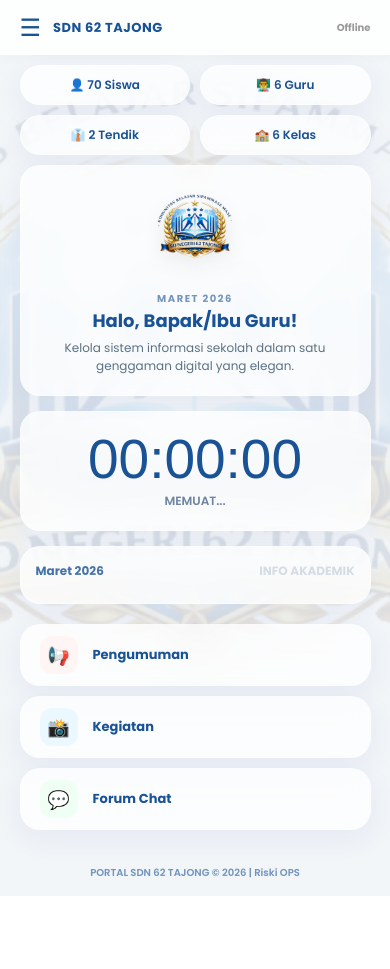
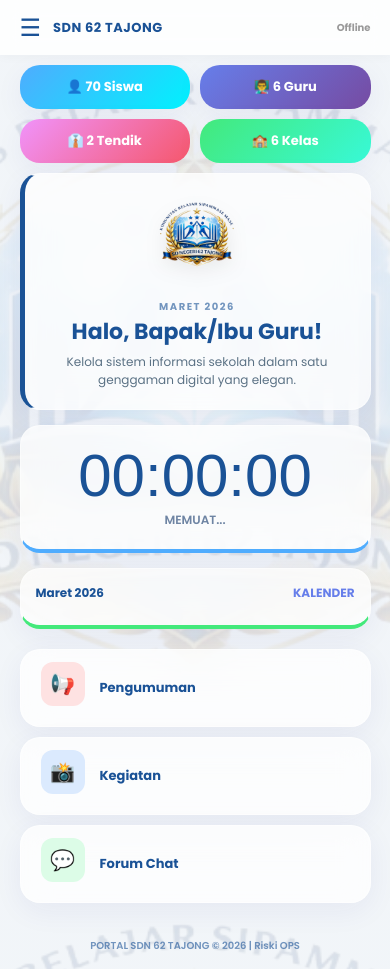
Before and after one commit to Sunbio-bio/sdn62online, a website: page index.html in a window 390 px wide. Before the commit the page ends 896 px from the top, so only its background shows below. Drawn offline with Linux system fonts and the light colour scheme; a script that the page names is missing; a web font is replaced by a local one.

Commit message:
Update index.html

```diff
--- a/index.html
+++ b/index.html
@@ -44,41 +44,47 @@
         }
         .menu-toggle { font-size: 24px; cursor: pointer; color: #1a5296; }
 
-        /* --- STATS BAR --- */
+        /* --- STATS BAR DENGAN WARNA WARNI ELEGAN --- */
         .stats-grid { display: grid; grid-template-columns: repeat(4, 1fr); gap: 10px; padding: 15px 5% 5px; }
-        .stat-item { padding: 10px; display: flex; align-items: center; justify-content: center; gap: 8px; font-weight: 600; font-size: 12px; }
+        .stat-item { padding: 12px; display: flex; align-items: center; justify-content: center; gap: 8px; font-weight: 700; font-size: 13px; color: #fff; border: none; }
+
+        /* Warna spesifik tiap kolom stats */
+        .stat-siswa { background: linear-gradient(135deg, #4facfe 0%, #00f2fe 100%); } /* Biru Muda */
+        .stat-guru { background: linear-gradient(135deg, #667eea 0%, #764ba2 100%); }  /* Ungu Blue */
+        .stat-tendik { background: linear-gradient(135deg, #f093fb 0%, #f5576c 100%); } /* Pink/Red */
+        .stat-kelas { background: linear-gradient(135deg, #43e97b 0%, #38f9d7 100%); }  /* Hijau */
 
         /* --- HERO & DASHBOARD --- */
         .container { padding: 0 5% 20px; }
-        .hero-banner { display: flex; justify-content: space-between; align-items: center; padding: 25px 35px; margin-bottom: 15px; }
+        .hero-banner { display: flex; justify-content: space-between; align-items: center; padding: 25px 35px; margin-bottom: 15px; border-left: 5px solid #1a5296; }
         .hero-content h1 { font-size: 22px; font-weight: 700; color: #1a5296; margin-bottom: 5px; }
         .hero-content p { font-size: 12px; color: #5a7184; max-width: 380px; line-height: 1.5; }
         .logo-container { width: 110px; height: 110px; display: flex; align-items: center; justify-content: center; }
         .dashboard-logo { width: 100%; height: auto; object-fit: contain; filter: drop-shadow(0 5px 10px rgba(0,0,0,0.1)); }
 
-        /* --- WIDGETS (CLOCK & CALENDAR) --- */
+        /* --- WIDGETS (WARNA KHUSUS) --- */
         .dashboard-grid { display: grid; grid-template-columns: 1fr 1.5fr; gap: 15px; margin-bottom: 20px; }
-        .clock-box { padding: 20px; text-align: center; }
+        .clock-box { padding: 20px; text-align: center; border-bottom: 4px solid #4facfe; }
         .time-now { font-family: 'Digital-7 Mono', sans-serif; font-size: 60px; color: #1a5296; line-height: 1; }
         .date-now { font-size: 12px; font-weight: 600; color: #6e84a3; margin-top: 5px; }
 
-        .calendar-box { padding: 15px; }
-        .cal-head { display: flex; justify-content: space-between; margin-bottom: 8px; font-weight: 700; font-size: 12px; opacity: 0.8; }
+        .calendar-box { padding: 15px; border-bottom: 4px solid #43e97b; }
+        .cal-head { display: flex; justify-content: space-between; margin-bottom: 8px; font-weight: 700; font-size: 12px; color: #1a5296; }
         .cal-days { display: grid; grid-template-columns: repeat(7, 1fr); gap: 3px; text-align: center; font-size: 10px; }
         .date-num { padding: 5px; border-radius: 8px; }
-        .date-num.today { background: #1a5296; color: white; font-weight: 700; }
+        .date-num.today { background: #1a5296; color: white; font-weight: 700; box-shadow: 0 4px 10px rgba(26, 82, 150, 0.3); }
 
-        /* --- ACTION BUTTONS (COMPACT) --- */
+        /* --- ACTION BUTTONS (MODERN COLOR) --- */
         .action-row { display: grid; grid-template-columns: repeat(3, 1fr); gap: 15px; }
-        .action-card { padding: 15px; display: flex; flex-direction: column; align-items: center; text-align: center; cursor: pointer; transition: 0.3s ease; border: none; }
-        .action-card:hover { transform: translateY(-3px); background: #fff; }
+        .action-card { padding: 15px; display: flex; flex-direction: column; align-items: center; text-align: center; cursor: pointer; transition: 0.3s ease; border: 1px solid rgba(255,255,255,0.5); }
+        .action-card:hover { transform: translateY(-3px); background: #fff; box-shadow: 0 10px 20px rgba(0,0,0,0.05); }
         .action-icon { width: 44px; height: 44px; border-radius: 12px; display: flex; align-items: center; justify-content: center; font-size: 20px; margin-bottom: 8px; }
 
-        .bg-red { background: #fff5f5; color: #e53e3e; }
-        .bg-blue { background: #ebf8ff; color: #3182ce; }
-        .bg-green { background: #f0fff4; color: #38a169; }
+        .bg-red { background: #fee2e2; color: #ef4444; }
+        .bg-blue { background: #dbeafe; color: #3b82f6; }
+        .bg-green { background: #dcfce7; color: #22c55e; }
 
-        /* --- MODAL FORM (AESTETIC & ELEGAN) --- */
+        /* --- MODAL FORM --- */
         .modal { display: none; position: fixed; inset: 0; background: rgba(0,0,0,0.4); z-index: 4000; align-items: center; justify-content: center; backdrop-filter: blur(5px); padding: 20px; }
         .modal-content {
             background: #fff; padding: 25px; border-radius: 24px; width: 100%; max-width: 400px;
@@ -86,45 +92,32 @@
             animation: slideUp 0.3s ease-out;
         }
         @keyframes slideUp { from { opacity: 0; transform: translateY(20px); } to { opacity: 1; transform: translateY(0); } }
-
-        .close-btn { position: absolute; top: 15px; right: 20px; font-size: 22px; cursor: pointer; color: #ccc; transition: 0.2s; }
-        .close-btn:hover { color: #ff7675; }
-
+        .close-btn { position: absolute; top: 15px; right: 20px; font-size: 22px; cursor: pointer; color: #ccc; }
         .modal-content h2 { font-size: 18px; margin-bottom: 15px; font-weight: 700; color: #1a5296; text-align: center; }
-
         .input-group { margin-bottom: 12px; }
         .input-label { font-size: 11px; font-weight: 600; color: #a0aec0; margin-left: 5px; margin-bottom: 5px; display: block; }
-
         input[type="text"], textarea {
             width: 100%; padding: 12px 15px; border: 1.5px solid #edf2f7; border-radius: 12px;
             font-size: 13px; background: #f8fafc; transition: 0.3s; color: #4a5568;
         }
-        input:focus, textarea:focus { border-color: #1a5296; background: #fff; outline: none; box-shadow: 0 0 0 3px rgba(26, 82, 150, 0.1); }
-
-        input[type="file"] { font-size: 11px; color: #718096; margin-top: 5px; }
-
+        input:focus, textarea:focus { border-color: #1a5296; background: #fff; outline: none; }
         .btn-post {
             width: 100%; background: #1a5296; color: white; padding: 14px; border: none;
             border-radius: 12px; font-weight: 700; font-size: 13px; cursor: pointer;
-            margin-top: 10px; transition: 0.3s; box-shadow: 0 4px 12px rgba(26, 82, 150, 0.2);
+            margin-top: 10px; transition: 0.3s;
         }
-        .btn-post:hover { background: #003d82; transform: translateY(-1px); }
-        .btn-post:disabled { background: #cbd5e0; cursor: not-allowed; transform: none; box-shadow: none; }
 
         /* --- FOOTER --- */
         .footer { text-align: center; padding: 15px; font-size: 10px; opacity: 0.6; font-weight: 600; }
 
-        /* --- MOBILE RESPONSIVE FIX --- */
+        /* --- MOBILE RESPONSIVE --- */
         @media (max-width: 768px) {
             .stats-grid { grid-template-columns: repeat(2, 1fr); padding: 10px 5%; }
             .dashboard-grid { grid-template-columns: 1fr; }
             .action-row { grid-template-columns: 1fr; gap: 10px; }
             .action-card { flex-direction: row; gap: 15px; padding: 12px 20px; justify-content: flex-start; }
-            .action-icon { margin-bottom: 0; width: 38px; height: 38px; font-size: 18px; }
             .hero-banner { flex-direction: column-reverse; text-align: center; padding: 20px; }
             .logo-container { margin-bottom: 15px; width: 90px; height: 90px; }
-            .hero-content h1 { font-size: 18px; }
-            .time-now { font-size: 55px; }
         }
     </style>
 </head>
@@ -151,10 +144,10 @@
     </header>
 
     <div class="stats-grid">
-        <div class="stat-item glass-panel">👤 70 Siswa</div>
-        <div class="stat-item glass-panel">👨‍🏫 6 Guru</div>
-        <div class="stat-item glass-panel">👔 2 Tendik</div>
-        <div class="stat-item glass-panel">🏫 6 Kelas</div>
+        <div class="stat-item glass-panel stat-siswa">👤 70 Siswa</div>
+        <div class="stat-item glass-panel stat-guru">👨‍🏫 6 Guru</div>
+        <div class="stat-item glass-panel stat-tendik">👔 2 Tendik</div>
+        <div class="stat-item glass-panel stat-kelas">🏫 6 Kelas</div>
     </div>
 
     <div class="container">
@@ -177,7 +170,7 @@
             <div class="calendar-box glass-panel">
                 <div class="cal-head">
                     <span id="calMonth">Maret 2026</span>
-                    <span style="color: #cbd5e0;">INFO AKADEMIK</span>
+                    <span style="color: #667eea; font-weight: 700;">KALENDER</span>
                 </div>
                 <div class="cal-days" id="calendarDates"></div>
             </div>
@@ -203,22 +196,18 @@
         <div class="modal-content">
             <span class="close-btn" onclick="closeModal()">&times;</span>
             <h2 id="modalTitle">Buat Postingan</h2>
-
             <div class="input-group">
                 <label class="input-label">JUDUL POSTINGAN</label>
                 <input type="text" id="postTitle" placeholder="Contoh: Jadwal Ujian Semester">
             </div>
-
             <div class="input-group">
                 <label class="input-label">ISI INFORMASI</label>
                 <textarea id="postContent" rows="4" placeholder="Tuliskan detail informasi di sini..."></textarea>
             </div>
-
             <div class="input-group">
                 <label class="input-label">LAMPIRAN FOTO (OPSIONAL)</label>
                 <input type="file" id="postFile" accept="image/*">
             </div>
-
             <button class="btn-post" id="btnPublish" onclick="kirimUpdate()">PUBLIKASIKAN SEKARANG</button>
         </div>
     </div>
@@ -228,7 +217,7 @@
     </footer>
 
     <script>
-        /* --- SKRIP ASLI (JANGAN DIEDIT) --- */
+        /* --- SKRIP ASLI 100% TETAP DI PERTAHANKAN (TANPA EDIT) --- */
         const ably = new Ably.Realtime('Lqd-SA.02uOJw:5Q9fS13uwWhBLZJsqF9XA4gjNMzowZHCq2jJ9kxDdx8');
         const channel = ably.channels.get('update-sekolah');
         let currentType = "";
@@ -302,28 +291,20 @@
 
         function aksiLogout() { if(confirm("Keluar dari panel?")) { sessionStorage.clear(); window.location.href = "login.html"; } }
 
-        /* --- DASHBOARD LOGIC --- */
         window.onload = function() {
             const now = new Date();
-            // Jam Digital
             setInterval(() => {
                 const t = new Date();
                 document.getElementById('digitalClock').innerText = t.toLocaleTimeString('id-ID', { hour12: false });
             }, 1000);
-
-            // Tanggalan
             document.getElementById('fullDateText').innerText = now.toLocaleDateString('id-ID', { weekday: 'long', day: 'numeric', month: 'long' }).toUpperCase();
             document.getElementById('monthLabel').innerText = now.toLocaleDateString('id-ID', { month: 'long', year: 'numeric' });
             document.getElementById('calMonth').innerText = now.toLocaleDateString('id-ID', { month: 'long', year: 'numeric' });
-
-            // Kalender Grid
             const grid = document.getElementById('calendarDates');
             const days = ['Min', 'Sen', 'Sel', 'Rab', 'Kam', 'Jum', 'Sab'];
             grid.innerHTML = days.map(d => `<div style="font-weight:700; opacity:0.4;">${d}</div>`).join('');
-
             const first = new Date(now.getFullYear(), now.getMonth(), 1).getDay();
             const total = new Date(now.getFullYear(), now.getMonth() + 1, 0).getDate();
-
             for(let i=0; i<first; i++) grid.innerHTML += '<div></div>';
             for(let d=1; d<=total; d++) {
                 const active = d === now.getDate() ? 'today' : '';
```
